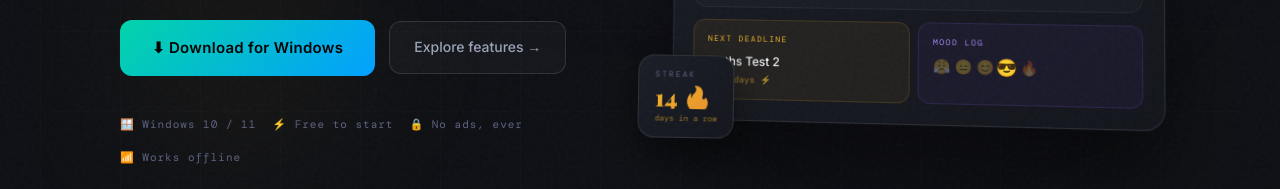
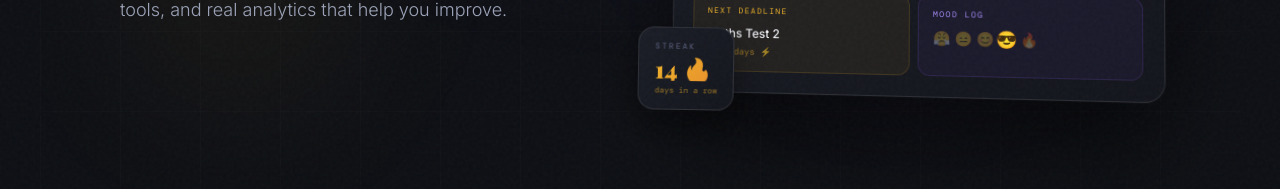
Before and after one commit to ethanmoreboli-boo/studyops-home, a plain HTML site: page index.html in a window 1280 px wide. Shown: the part 609-798 px from the top of the page. Drawn offline with nearby package versions, Linux system fonts and the light colour scheme; a web font is replaced by a local one.

Commit message:
Update index.html

```diff
--- a/index.html
+++ b/index.html
@@ -758,18 +758,6 @@
       <p class="hero-sub reveal" data-delay="200">
         StudyOps is your all-in-one academic command centre — intelligent study planning, deadline tracking, deep focus tools, and real analytics that help you improve.
       </p>
-
-      <div class="hero-actions reveal" data-delay="250">
-        <a href="https://github.com/ethanmoreboli-boo/studyops-home/releases/download/v1.0.0/StudyOps-Setup-v1.0.0.exe" class="btn-primary">⬇ Download for Windows</a>
-        <a href="#features" class="btn-secondary">Explore features →</a>
-      </div>
-
-      <div class="hero-trust reveal" data-delay="300">
-        <div class="hero-trust-item">🪟 Windows 10 / 11</div>
-        <div class="hero-trust-item">⚡ Free to start</div>
-        <div class="hero-trust-item">🔒 No ads, ever</div>
-        <div class="hero-trust-item">📶 Works offline</div>
-      </div>
     </div>
 
     <!-- Right: App mockup -->
```
